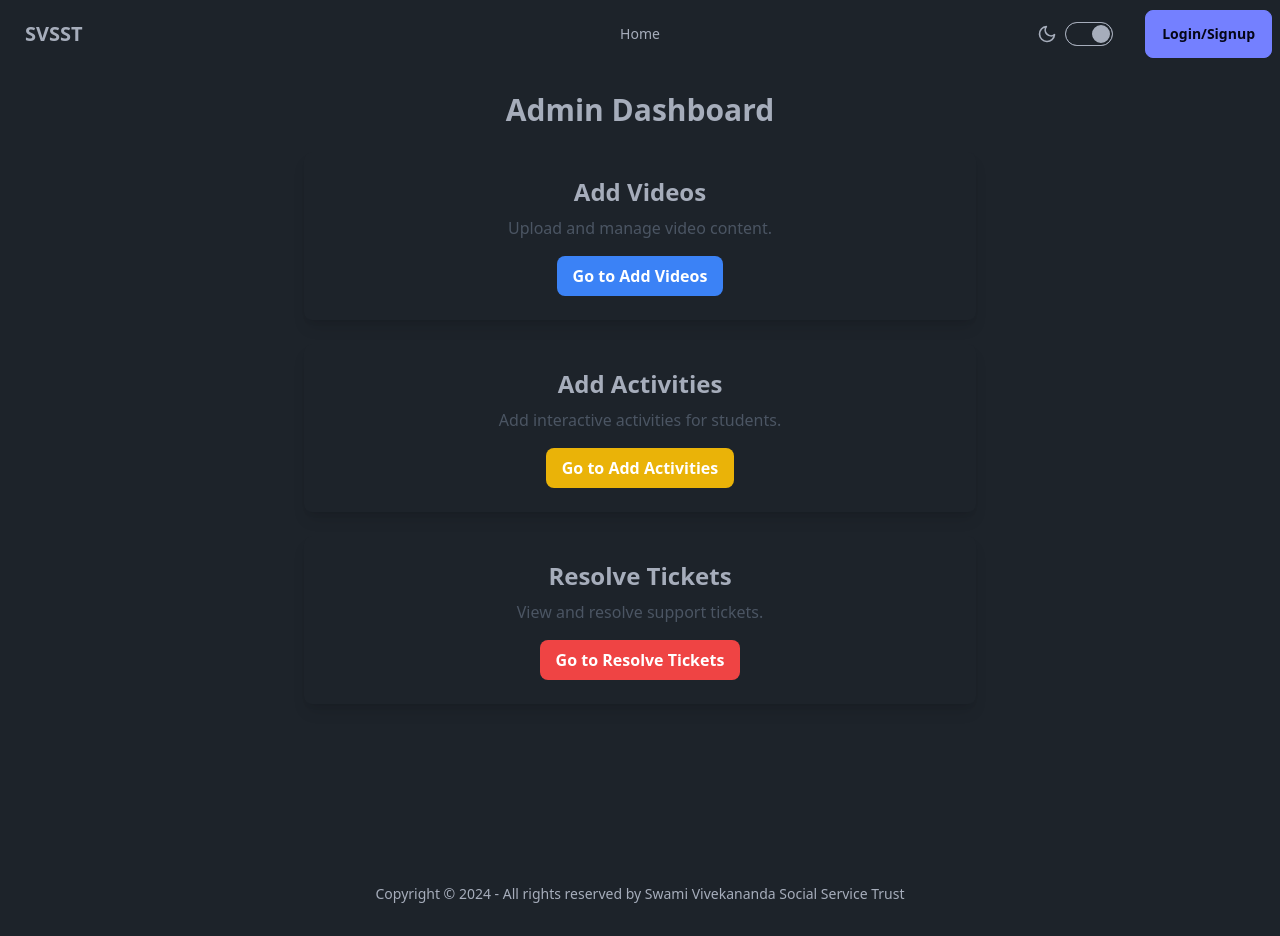
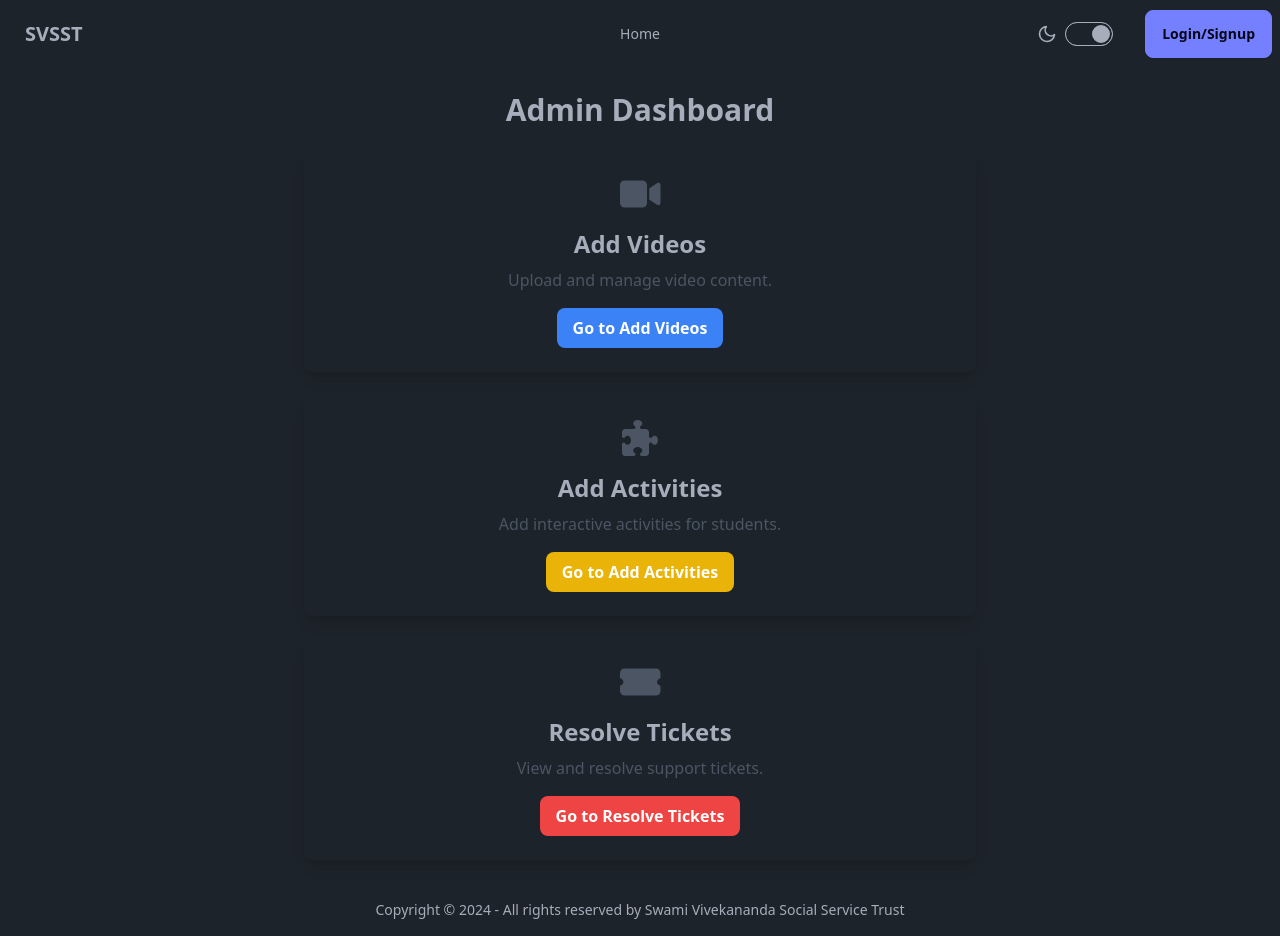
Before and after one commit to NandanaRamesh/Service-Learning-Project, a Next.js app: page /Pages/Admin in a window 1280 px wide. Built offline with nearby package versions, Linux system fonts and the light colour scheme; no server answers.

Commit message:
Icons for Admin page actions

```diff
--- a/app/Pages/Admin/page.tsx
+++ b/app/Pages/Admin/page.tsx
@@ -2,6 +2,12 @@
 
 import React from "react";
 import Link from "next/link";
+import { FontAwesomeIcon } from "@fortawesome/react-fontawesome";
+import {
+  faVideo,
+  faPuzzlePiece,
+  faTicketAlt,
+} from "@fortawesome/free-solid-svg-icons";
 
 const AdminPage: React.FC = () => {
   return (
@@ -16,6 +22,7 @@ const AdminPage: React.FC = () => {
           href="/Pages/Admin/add-videos"
           bgColor="bg-blue-500"
           hoverColor="hover:bg-blue-600"
+          icon={faVideo}
         />
         <Card
           title="Add Activities"
@@ -24,6 +31,7 @@ const AdminPage: React.FC = () => {
           href="/Pages/Admin/add-activities"
           bgColor="bg-yellow-500"
           hoverColor="hover:bg-yellow-600"
+          icon={faPuzzlePiece}
         />
         <Card
           title="Resolve Tickets"
@@ -32,6 +40,7 @@ const AdminPage: React.FC = () => {
           href="/Pages/Admin/resolve-ticket"
           bgColor="bg-red-500"
           hoverColor="hover:bg-red-600"
+          icon={faTicketAlt}
         />
       </div>
     </div>
@@ -45,6 +54,7 @@ interface CardProps {
   href: string;
   bgColor: string;
   hoverColor: string;
+  icon: any;
 }
 
 const Card: React.FC<CardProps> = ({
@@ -54,8 +64,10 @@ const Card: React.FC<CardProps> = ({
   href,
   bgColor,
   hoverColor,
+  icon,
 }) => (
   <div className="flex flex-col items-center p-6 rounded-lg shadow-lg hover:shadow-xl transition-shadow duration-300">
+    <FontAwesomeIcon icon={icon} className="text-4xl mb-4 text-gray-600" />
     <h2 className="text-2xl font-bold mb-2">{title}</h2>
     <p className="text-gray-600 mb-4 text-center">{description}</p>
     <Link href={href}>
```
